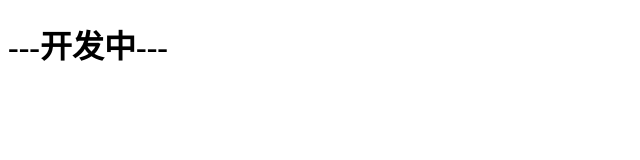
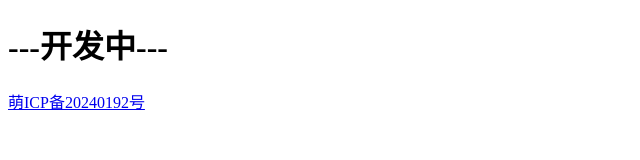
Before and after one commit to ahufox1145/Minecraft-PE, a plain HTML site: page index.html in a window 1280 px wide. Shown: the whole page, without its empty margins (0-640 px from the left). Drawn offline with Linux system fonts and the light colour scheme.

Commit message:
Update index.html

```diff
--- a/index.html
+++ b/index.html
@@ -7,4 +7,5 @@
   <body>
 	<h1>---开发中---</h1>
   </body>
+<a href="https://icp.gov.moe/?keyword=20240192" target="_blank">萌ICP备20240192号</a>
 </html>
```
